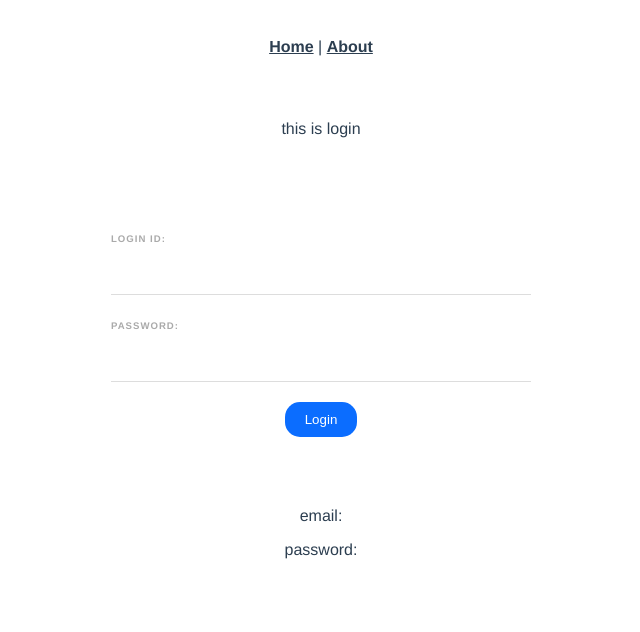
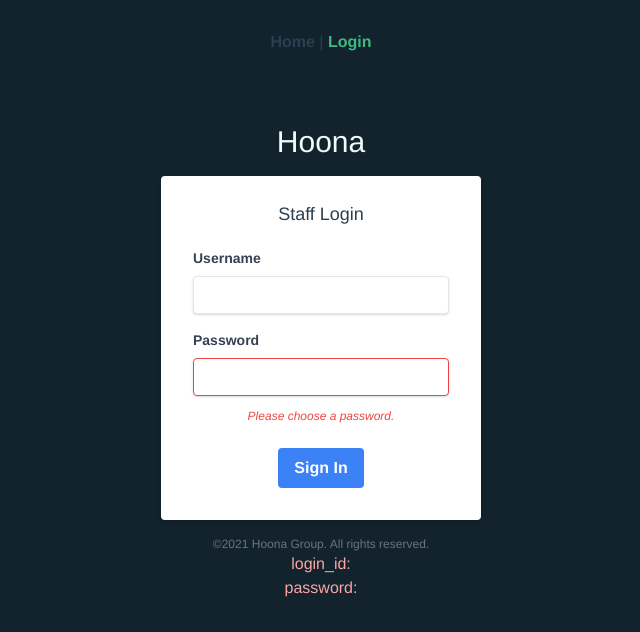
Before and after one commit to TLI-Tristan/AI-Diagnosis, a Vue app in the folder client/: page /login in a window 1280 px wide. Shown: the top 632 px of the page, without its empty margins (319-959 px from the left). Built offline with nearby package versions, Linux system fonts and the light colour scheme.

Commit message:
added tailwind css and update login form

```diff
--- a/client/package.json
+++ b/client/package.json
@@ -19,10 +19,13 @@
     "@vue/cli-service": "~4.5.0",
     "@vue/compiler-sfc": "^3.0.0",
     "@vue/eslint-config-prettier": "^6.0.0",
+    "autoprefixer": "^9.8.6",
     "babel-eslint": "^10.1.0",
     "eslint": "^6.7.2",
     "eslint-plugin-prettier": "^3.3.1",
     "eslint-plugin-vue": "^7.0.0",
-    "prettier": "^2.2.1"
+    "postcss": "^7.0.36",
+    "prettier": "^2.2.1",
+    "tailwindcss": "npm:@tailwindcss/postcss7-compat@^2.2.7"
   }
 }
--- /dev/null
+++ b/client/postcss.config.js
@@ -0,0 +1,6 @@
+module.exports = {
+  plugins: {
+    tailwindcss: {},
+    autoprefixer: {},
+  },
+}
--- a/client/src/App.vue
+++ b/client/src/App.vue
@@ -1,7 +1,7 @@
 <template>
   <div id="nav">
     <router-link to="/">Home</router-link> |
-    <router-link to="/about">About</router-link>
+    <router-link to="/login">Login</router-link>
   </div>
   <router-view />
 </template>
--- a/client/src/assets/css/global.css
+++ b/client/src/assets/css/global.css
@@ -0,0 +1,29 @@
+@tailwind base;
+
+@tailwind components;
+
+@tailwind utilities;
+
+body{
+    background: #12232E;
+}
+
+.background-color{
+    background: #12232E;
+}
+
+.secondary-background-color{
+    background: #203647;
+}
+
+.primary-color{
+    color: #EEFBFB;
+}
+
+.primary-action-color{
+    color: #007CC7;
+}
+
+.secondary-action-color{
+    color: #4DA8DA;
+}
--- a/client/src/components/SideNavigation.vue
+++ b/client/src/components/SideNavigation.vue
@@ -1,11 +1,30 @@
 <template>
-
+    <div class="h-screen bg-white w-96">
+        <h1>Hoona</h1>
+        <ul>
+            <li>Home</li>
+            <li>Brain Tumor MRI</li>
+            <li>Stroke</li>
+            <li>Heart</li>
+            <li @click="logoutHandling">Logout</li>
+        </ul>
+    </div>
 </template>
 
 <script>
+export default {
+  name: "SideNavigation",
+  components: {
 
+  },
+  methods: {
+    logoutHandling() {
+      console.log("logout press");
+      // <router-link to="/login">Login</router-link>
+      // clear data to prevent back navigation
+
+      this.$router.push({ name: "Login" });
+    },
+  },
+};
 </script>
-
-<style>
-
-</style>
--- a/client/src/main.js
+++ b/client/src/main.js
@@ -1,5 +1,6 @@
 import { createApp } from "vue";
 import App from "./App.vue";
 import router from "./router";
+import './assets/css/global.css';
 
 createApp(App).use(router).mount("#app");
--- a/client/src/modules/login/LoginForm.vue
+++ b/client/src/modules/login/LoginForm.vue
@@ -1,78 +1,72 @@
 <template>
+  <!--
   <p> this is login </p>
 
   <form @submit.prevent="submitForm">
     <label>Login ID:</label>
-    <input type="text" required v-model="email">
+    <input type="text" required v-model="login_id">
     <label>Password:</label>
     <input type="password" required v-model="password">
     <div class="submit">
-      <button>Login</button>
+      <button class="bg-blue-500 hover:bg-blue-700 text-white font-bold py-2 px-4 rounded my-4">
+      Login
+      </button>
     </div>
   </form>
-  <p>email: {{email}}</p>
-  <p>password: {{password}}</p>
+  <p>login_id: {{login_id}}</p>
+  <p>password: {{password}}</p> -->
+
+  <div class="w-full max-w-xs mx-auto">
+    <h1 class="primary-color my-4 text-3xl"> Hoona </h1>
+    <form @submit.prevent="submitForm" class="bg-white shadow-md rounded px-8 pt-6 pb-8 mb-4">
+      <h1 class="mb-5 text-lg">Staff Login</h1>
+      <div class="mb-4">
+        <label class="text-left block text-gray-700 text-sm font-bold mb-2" for="username"> Username </label>
+        <input
+          class="shadow appearance-none border rounded w-full py-2 px-3 text-gray-700 leading-tight focus:outline-none focus:shadow-outline"
+          id="username"
+          type="text"
+          v-model="login_id"
+        />
+      </div>
+      <div class="mb-6">
+        <label class="text-left block text-gray-700 text-sm font-bold mb-2" for="password"> Password </label>
+        <input
+          class="shadow appearance-none border border-red-500 rounded w-full py-2 px-3 text-gray-700 mb-3 leading-tight focus:outline-none focus:shadow-outline"
+          id="password"
+          type="password"
+          v-model="password"
+        />
+        <p class="text-red-500 text-xs italic">Please choose a password.</p>
+      </div>
+      <!--<div class="flex items-center justify-between">-->
+      <div class="">
+        <button class="bg-blue-500 hover:bg-blue-700 text-white font-bold py-2 px-4 rounded focus:outline-none focus:shadow-outline">Sign In</button>
+        <!--<a class="inline-block align-baseline font-bold text-sm text-blue-500 hover:text-blue-800" href="#"> Forgot Password? </a>-->
+      </div>
+    </form>
+    <p class="text-center text-gray-500 text-xs">&copy;2021 Hoona Group. All rights reserved.</p>
+  </div>
+
+  <p class="text-red-300">login_id: {{login_id}}</p>
+  <p class="text-red-300">password: {{password}}</p>
 </template>
 
 <script>
-
 export default {
   name: "LoginForm",
   data() {
-      return {
-          email: "",
-          password: ""
-      }
+    return {
+      login_id: "",
+      password: "",
+    };
   },
   methods: {
-    submitForm(){
+    submitForm() {
       console.log("submit press");
       // <router-link to="/login">Login</router-link>
-      this.$router.push({ name:'Profile' });
-    }
-  }
-
+      this.$router.push({ name: "Profile" });
+    },
+  },
 };
 </script>
-
-<style>
- form{
-    max-width: 420px;
-    margin: 30px auto;
-    background: #FFFFFF;
-    text-align: left;
-    padding: 40px;
-    border-radius: 10px;
- }
- label{
-   color: #aaa;
-   display: inline-block;
-   margin: 25px 0 15px;
-   font-size: 0.6em;
-   text-transform: uppercase;
-   letter-spacing: 1px;
-   font-weight: bold;
-
- }
- input {
-   display: block;
-   padding: 10px 6px;
-   width: 100%;
-   box-sizing: border-box;
-   border: none;
-   border-bottom: 1px solid #ddd;
-   color: #555
- }
- .submit {
-   text-align: center;
- }
- button {
-   background: #0b6dff;
-   border: 0;
-   padding: 10px 20px;
-   margin-top: 20px;
-   color: #ffffff;
-   border-radius: 15px;
- }
-
-</style>
--- a/client/src/views/Profile.vue
+++ b/client/src/views/Profile.vue
@@ -1,18 +1,21 @@
 <template>
+  <SideNavigation />
   <div class="home">
     <br>
-    <p> PROFILE </p>
+    <p class="primary-color"> PROFILE </p>
   </div>
 </template>
 
 <script>
+import SideNavigation from "@/components/SideNavigation.vue";
 
 export default {
   name: "Profile",
   components: {
-
+    SideNavigation
   },
 };
+
 </script>
 
 <style>
--- /dev/null
+++ b/client/tailwind.config.js
@@ -0,0 +1,11 @@
+module.exports = {
+  purge: ['./public/index.html', './src/**/*.{vue,js,ts,jsx,tsx}'],
+  darkMode: false, // or 'media' or 'class'
+  theme: {
+    extend: {},
+  },
+  variants: {
+    extend: {},
+  },
+  plugins: [],
+}
```
Also changed, not shown: client/.eslintrc.js, 1 other file (tests, documents, lock files or other folders).
